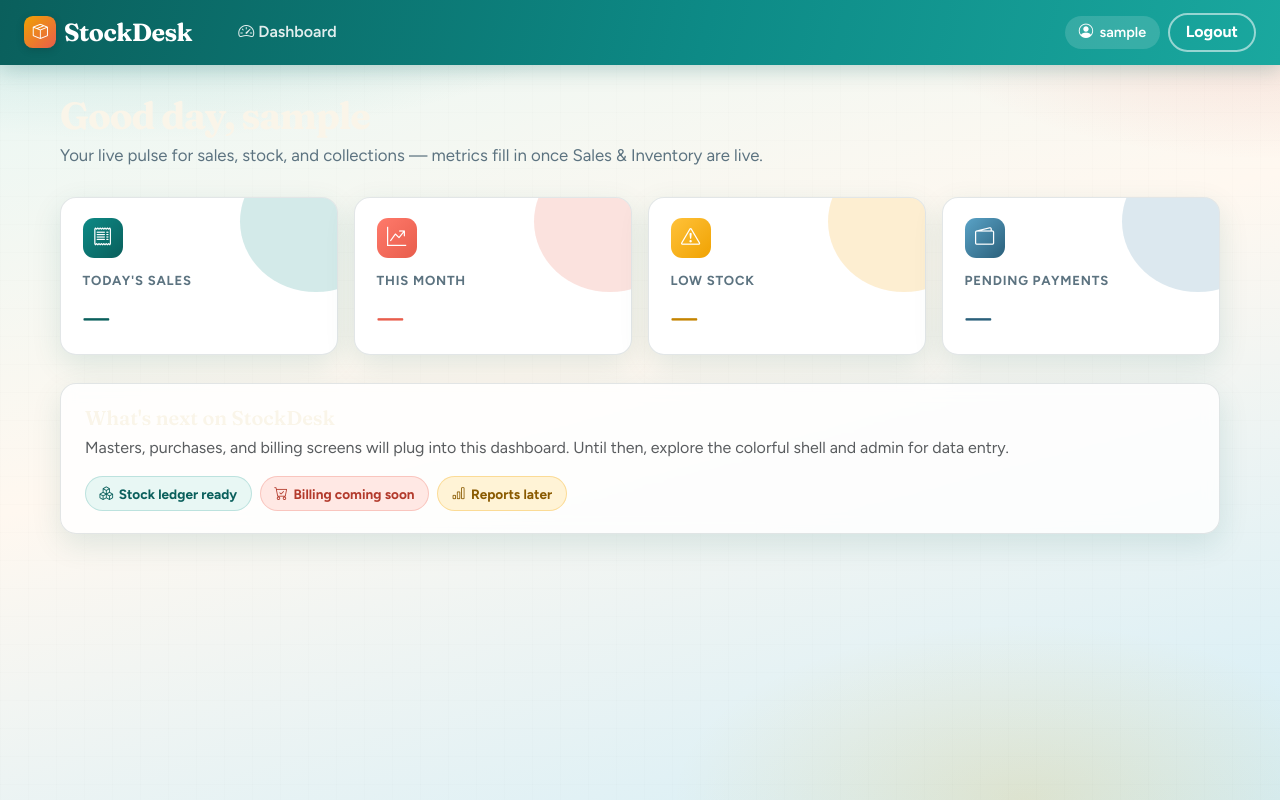
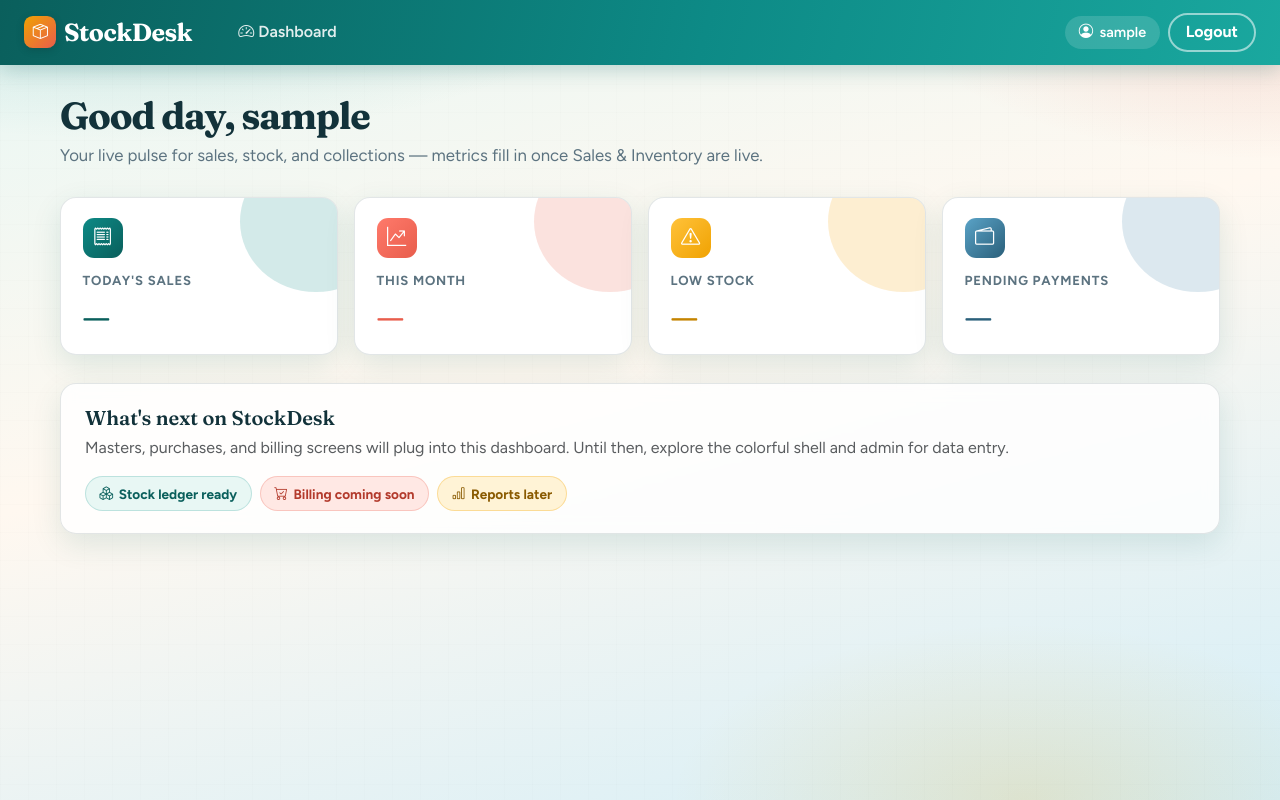
Before and after one commit to ghoneShubham/StockDesk, a Django app: page / in a window 1280 px wide. Run offline with Django 5.2, Linux system fonts and the light colour scheme; the visitor is signed in with stand-in values (Sample User, id 1).

Commit message:
undo changes

```diff
--- a/static/css/stockdesk.css
+++ b/static/css/stockdesk.css
@@ -1,6 +1,6 @@
 /* StockDesk UI — teal / coral retail palette */
 :root {
-    --sd-ink:#FAF5E9;
+    --sd-ink: #12323a;
     --sd-muted: #5c7380;
     --sd-teal: #0d8a86;
     --sd-teal-deep: #0a5f5c;
```
